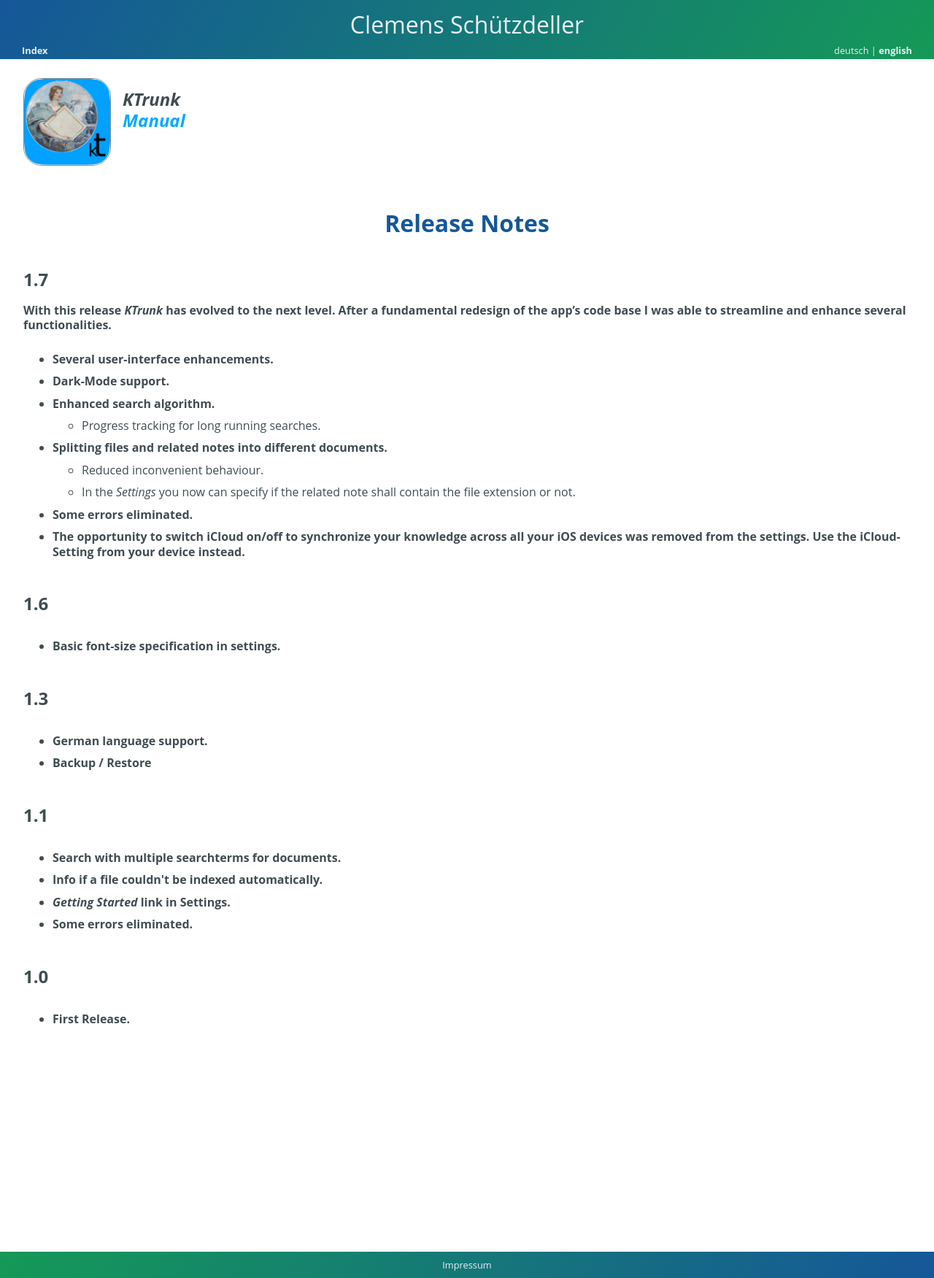
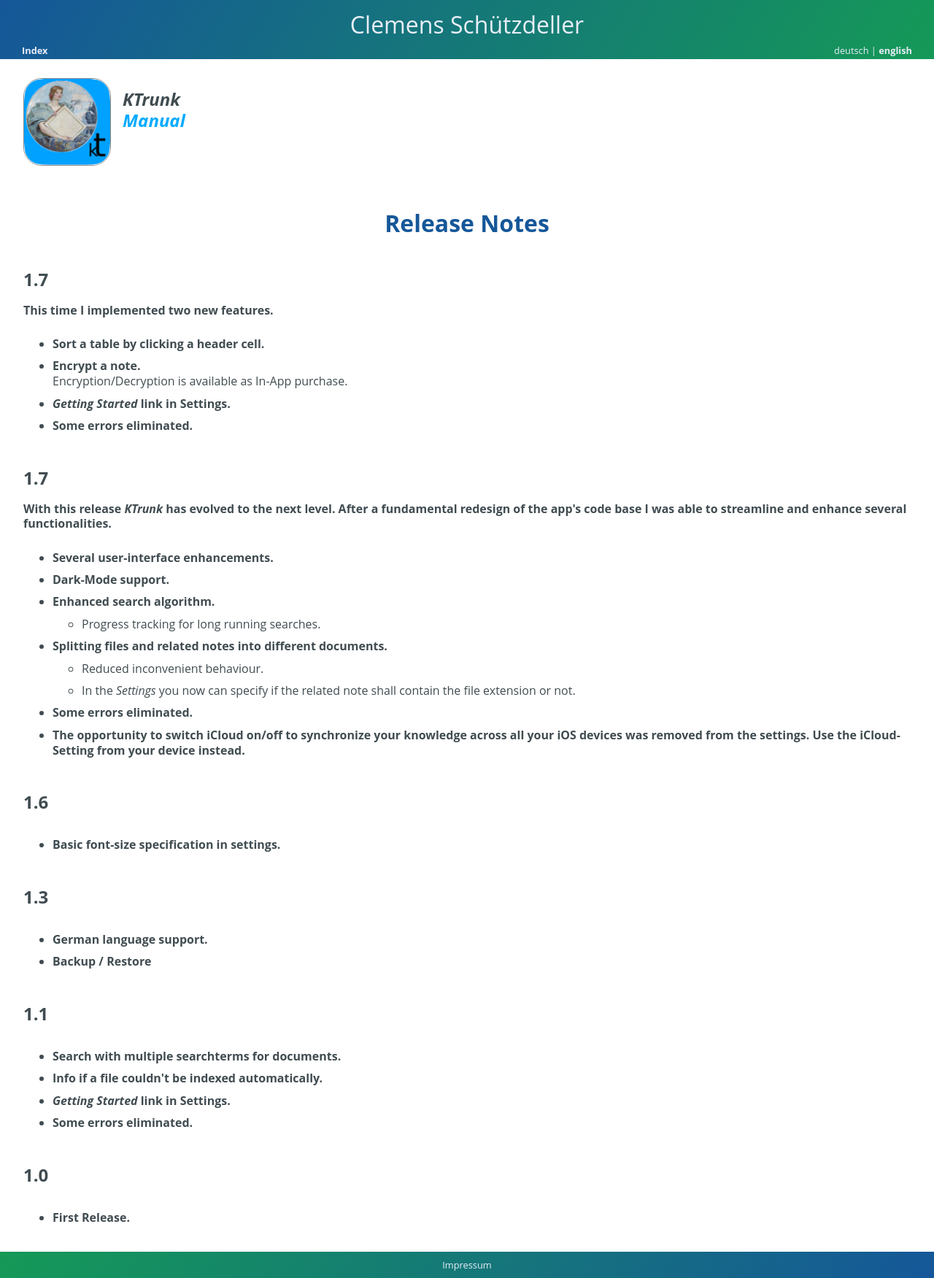
Before and after one commit to cs-LA/home, a Jekyll site: the page built from KTrunk/Manual/ReleaseNotes.md, in a window 1280 px wide. Shown: the whole page at 73% size. Built offline with Jekyll 4.4.1, drawn with Linux system fonts in a browser that asks for light colours; our own code applies the rules of GitHub Pages for plain Markdown files.

Commit message:
Update ReleaseNotes.md

```diff
--- a/KTrunk/Manual/ReleaseNotes.md
+++ b/KTrunk/Manual/ReleaseNotes.md
@@ -15,8 +15,34 @@
 </h1>
 
 <h3>1.7</h3>
-<span class="en"><b>With this release <i><b>KTrunk</b></i> has evolved to the next level. After a fundamental redesign of the app's code base I was able to streamline and enhance several functionalities.</b></span>
-<span class="de"><b>Mit diesem Release hat <i><b>KTrunk</b></i> eine neue Entwicklungsstufe erreicht. Nach einer grundlegenden Überarbeitung der App konnte ich verschiedene Funktionalitäten straffen und verbessern.</b></span>
+<p>
+  <span class="en"><b>This time I implemented two new features.</b></span>
+  <span class="de"><b>Diesmal wurden zwei neue Merkmale implementiert.</b></span>
+</p>
+<ul>
+  <li>
+    <span class="en"><b>Sort a table by clicking a header cell.</b></span>
+    <span class="de"><b>Sortieren einer Tabelle durch anklicken einer Zelle in einer Kopfzeile.</b></span>
+  </li>
+  <li>
+    <span class="en"><b>Encrypt a note.</b><br>Encryption/Decryption is available as In-App purchase.</span>
+    <span class="de"><b>Verschlüsseln einer Notioz.<br>Ver-Entschlüsselung ist als <em>In-App Kauf</em> verfügbar.</b></span>
+  </li>
+  <li>
+    <span class="en"><b><i>Getting Started</i> link in Settings.</b></span>
+    <span class="de"><b><i>Schnelleinstieg</i>-Link in den Einstellungen.</b></span>
+  </li>
+  <li>
+    <span class="en"><b>Some errors eliminated.</b></span>
+    <span class="de"><b>Einige Fehlerbehebungen.</b></span>
+  </li>
+</ul>
+
+<h3>1.7</h3>
+<p>
+  <span class="en"><b>With this release <i><b>KTrunk</b></i> has evolved to the next level. After a fundamental redesign of the app's code base I was able to streamline and enhance several functionalities.</b></span>
+  <span class="de"><b>Mit diesem Release hat <i><b>KTrunk</b></i> eine neue Entwicklungsstufe erreicht. Nach einer grundlegenden Überarbeitung der App konnte ich verschiedene Funktionalitäten straffen und verbessern.</b></span>
+</p>
 <ul>
   <li>
     <span class="en"><b>Several user-interface enhancements.</b></span>
```
